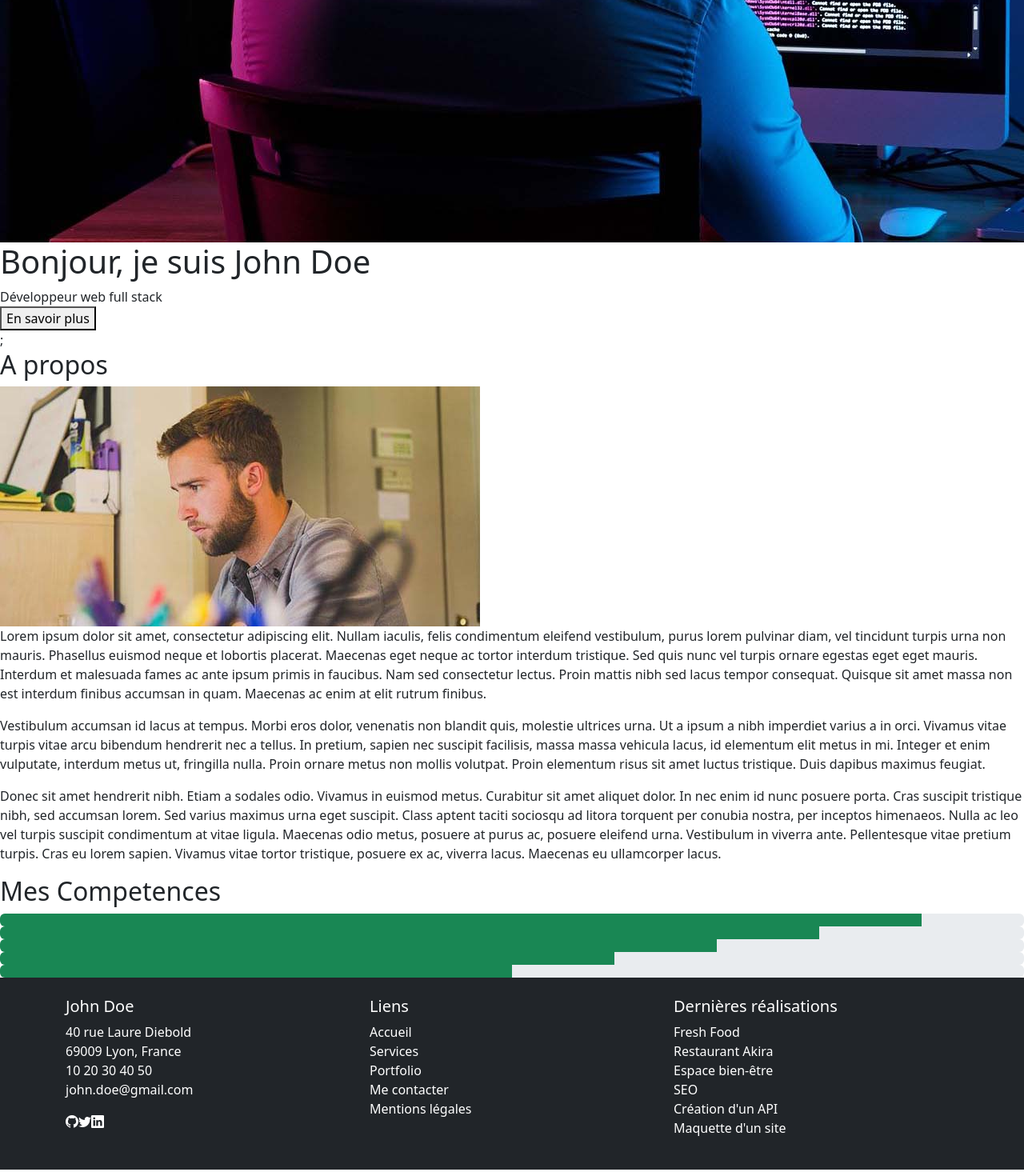
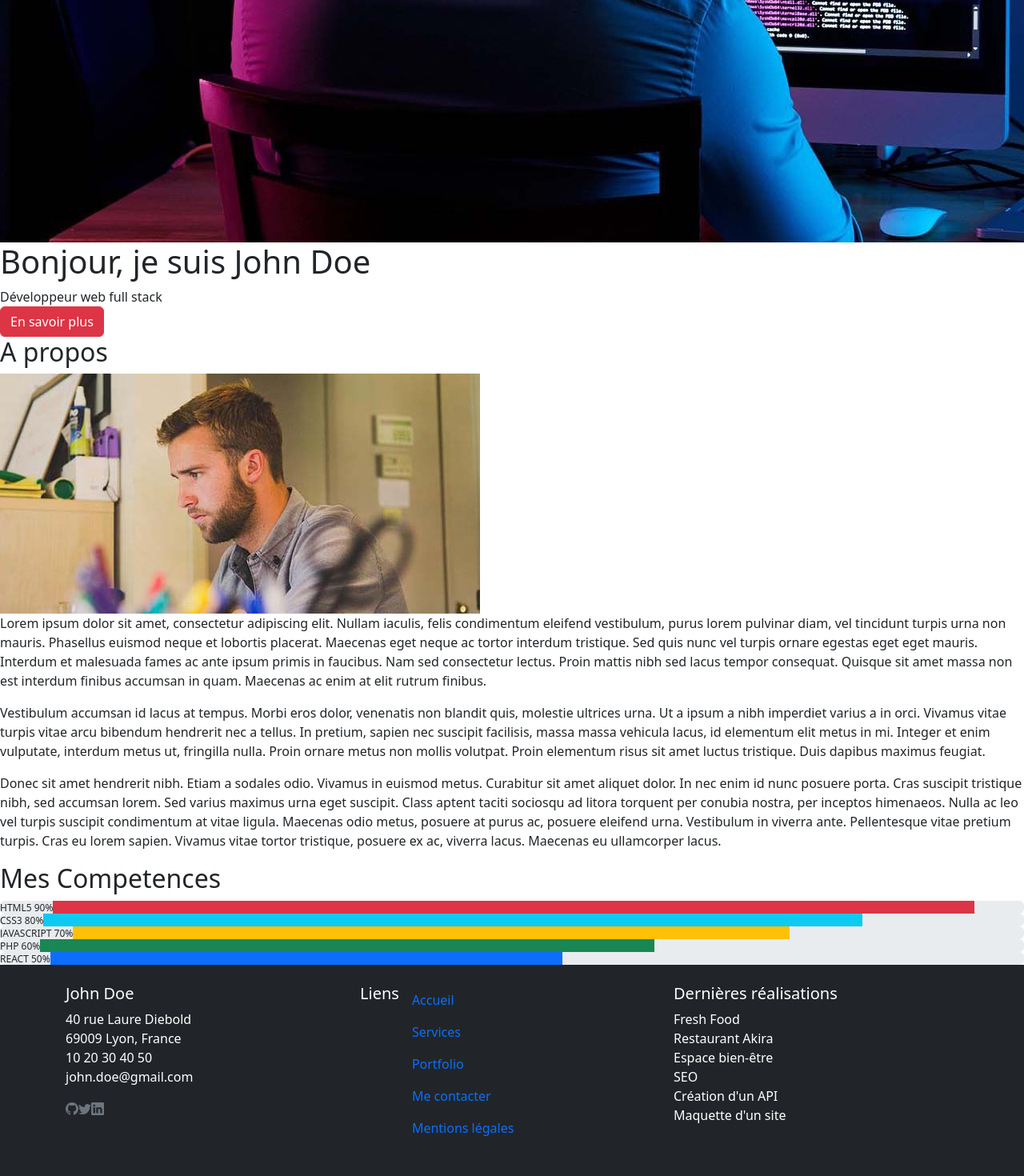
Before and after one commit to Lydie-pixel/portfolio_john_doe, a React (Create React App) app: page / in a window 1280 px wide. Shown: the part 853-2323 px from the top of the page at 80% size. Built offline with nearby package versions, Linux system fonts and the light colour scheme.

Commit message:
Modale faite ainsi de premier changement de couleur

```diff
--- a/src/components/Footer.js
+++ b/src/components/Footer.js
@@ -1,3 +1,5 @@
+import { NavLink } from "react-router-dom";
+
 function Footer() {
   return (
     <footer className="bg-dark text-white py-4">
@@ -11,19 +13,39 @@ function Footer() {
               10 20 30 40 50<br></br>
               john.doe@gmail.com
             </p>
-            <i className="bi-github"></i>
-            <i className="bi bi-twitter"></i>
-            <i className="bi bi-linkedin"></i>
+            <i className="bi-github text-secondary"></i>
+            <i className="bi bi-twitter text-secondary"></i>
+            <i className="bi bi-linkedin text-secondary"></i>
           </div>
 
-          <div className="col-md-4">
+          <div className="nav col-md-4">
             <h5>Liens</h5>
             <ul className="list-unstyled">
-              <li>Accueil</li>
-              <li>Services</li>
-              <li>Portfolio</li>
-              <li>Me contacter</li>
-              <li>Mentions légales</li>
+              <li>
+                <NavLink className="nav-link" to="/Home">
+                  Accueil
+                </NavLink>
+              </li>
+              <li>
+                <NavLink className="nav-link" to="/services">
+                  Services
+                </NavLink>
+              </li>
+              <li>
+                <NavLink className="nav-link" to="/portfolio">
+                  Portfolio
+                </NavLink>
+              </li>
+              <li>
+                <NavLink className="nav-link" to="/contact">
+                  Me contacter
+                </NavLink>
+              </li>
+              <li>
+                <NavLink className="nav-link" to="/legal">
+                  Mentions légales
+                </NavLink>
+              </li>
             </ul>
           </div>
 
--- a/src/components/Header.js
+++ b/src/components/Header.js
@@ -2,14 +2,14 @@ import { NavLink } from "react-router-dom";
 
 function Header() {
   return (
-    <header className="bg-light">
+    <header className="bg-dark text-white">
       <nav className="navbar navbar-expand-lg container">
         <a className="navbar-brand" href="/">
           John Doe
         </a>
 
         <button
-          className="navbar-toggler"
+          className="navbar-toggler nav-underline text-white"
           type="button"
           data-bs-toggle="collapse"
           data-bs-target="#navbarNav"
--- a/src/components/home/Competences.js
+++ b/src/components/home/Competences.js
@@ -1,15 +1,16 @@
-function Competences({ reussite }) {
+function Competences({ title, reussite, couleur }) {
   return (
     <div
       className="progress"
       role="progressbar"
-      aria-label="Success example"
+      aria-label={couleur + "example"}
       aria-valuenow={reussite}
       aria-valuemin="0"
       aria-valuemax="100"
     >
+      <span>{title} </span>
       <div
-        className="progress-bar bg-success"
+        className={`progress-bar bg-${couleur}`}
         style={{ width: reussite + "%" }}
       ></div>
     </div>
--- a/src/components/home/Hero.js
+++ b/src/components/home/Hero.js
@@ -6,7 +6,14 @@ function Hero() {
       <img src={heroImage} alt="Illustration accueil" />
       <h1>Bonjour, je suis John Doe</h1>
       <div>Développeur web full stack</div>
-      <button>En savoir plus</button>
+      <button
+        type="button"
+        className="btn btn-danger"
+        data-bs-toggle="modal"
+        data-bs-target="#githubModal"
+      >
+        En savoir plus
+      </button>
     </section>
   );
 }
--- a/src/components/home/Modale.js
+++ b/src/components/home/Modale.js
@@ -1,10 +1,25 @@
 function Modale() {
+  const githubUser = {
+    name: "John Doe",
+    login: "github-john-doe",
+    avatar_url: "https://avatars.githubusercontent.com/u/19842736?v=4",
+    html_url: "https://github.com/github-john-doe",
+    bio: "As we all know, John Doe's identity is unknown. I just wanted to contribute without being known.",
+    public_repos: 1,
+    followers: 19,
+    following: 0,
+  };
+
   return (
-    <div>
-      <div className="modal" tabindex="-1">
-        <div className="modal-dialog">
+    <div
+      className="modal fade"
+      id="githubModal"
+      tabIndex="-1"
+      aria-hidden="true"
+    >
+      <div className="modal-dialog modal-lg modal-dialog-centered">
         <div className="modal-content">
-            <div clclassNameass="modal-header">
+          <div className="modal-header">
             <h5 className="modal-title">Mon profil GitHub</h5>
             <button
               type="button"
@@ -13,9 +28,54 @@ function Modale() {
               aria-label="Close"
             ></button>
           </div>
+
           <div className="modal-body">
-              <p>Modal body text goes here.</p>
+            <div className="row align-items-center">
+              {/* Image */}
+              <div className="col-md-4 text-center">
+                <img
+                  src={githubUser.avatar_url}
+                  alt={githubUser.name}
+                  className="img-fluid mb-3"
+                />
               </div>
+
+              {/* Infos */}
+              <div className="col-md-8">
+                <p>
+                  <i className="bi bi-person me-2"></i>
+                  <a
+                    href={githubUser.html_url}
+                    target="_blank"
+                    rel="noreferrer"
+                  >
+                    {githubUser.name}
+                  </a>
+                </p>
+
+                <p>
+                  <i className="bi bi-card-text me-2"></i>
+                  {githubUser.bio}
+                </p>
+
+                <p>
+                  <i className="bi bi-box me-2"></i>
+                  Repositories : {githubUser.public_repos}
+                </p>
+
+                <p>
+                  <i className="bi bi-people me-2"></i>
+                  Followers : {githubUser.followers}
+                </p>
+
+                <p>
+                  <i className="bi bi-people me-2"></i>
+                  Following : {githubUser.following}
+                </p>
+              </div>
+            </div>
+          </div>
+
           <div className="modal-footer">
             <button
               type="button"
@@ -28,8 +88,6 @@ function Modale() {
         </div>
       </div>
     </div>
-      ;
-    </div>
   );
 }
 
--- a/src/components/portfolio/Card.js
+++ b/src/components/portfolio/Card.js
@@ -1,9 +1,17 @@
-function Card({ title, image, description }) {
+function Card({ title, image, description, outil }) {
   return (
-    <div className="card portfolio-card">
-      <img src={image} alt={title} />
-      <h3>{title}</h3>
-      <p>{description}</p>
+    <div className="card h-100 portfolio-card">
+      <img className="card-img-top" src={image} alt={title} />
+      <div className="card-body">
+        <h3 className="card-title">{title}</h3>
+        <p className="card-text">{description}</p>
+        <a href="#" className="btn btn-primary">
+          Voir le site
+        </a>
+      </div>
+      <section className="tool background-color $gray-300">
+        <span className="card-tool">{outil}</span>
+      </section>
     </div>
   );
 }
--- a/src/components/services/ServiceCard.js
+++ b/src/components/services/ServiceCard.js
@@ -1,7 +1,7 @@
 function ServiceCard({ icon, title, description }) {
   return (
-    <div className="card service-card">
-      <i className={`bi ${icon}`}></i>
+    <div className="card h-100 service-card">
+      <i className={`bi ${icon} text-primary`}></i>
       <h3>{title}</h3>
       <p>{description}</p>
     </div>
--- a/src/pages/js/Home.js
+++ b/src/pages/js/Home.js
@@ -12,11 +12,11 @@ function Home() {
       <Apropos />
       <h2>Mes Competences</h2>
       <div>
-        <Competences reussite="90" />
-        <Competences reussite="80" />
-        <Competences reussite="70" />
-        <Competences reussite="60" />
-        <Competences reussite="50" />
+        <Competences title="HTML5 90%" couleur="danger" reussite="90" />
+        <Competences title="CSS3 80%" couleur="info" reussite="80" />
+        <Competences title="JAVASCRIPT 70%" couleur="warning" reussite="70" />
+        <Competences title="PHP 60%" couleur="success" reussite="60" />
+        <Competences title="REACT 50%" couleur="primary" reussite="50" />
       </div>
     </main>
   );
--- a/src/pages/js/Portfolio.js
+++ b/src/pages/js/Portfolio.js
@@ -14,41 +14,63 @@ function Realisations() {
       <h1>Portfolio</h1>
       <div>Voici quelques-une de mes réalisations.</div>
 
+      <div className="container">
+        <div className="row g-4">
+          <div className="col-md-4">
             <Card
               title="Fresh Food"
               image={projet1}
               description="Site de vente de produit frais en ligne"
+              outil="Site réalié avec PHP et MySQL"
             />
+          </div>
 
+          <div className="col-md-4">
             <Card
               title="Restaurant Akira"
               image={projet2}
               description="Site de vente de produit frais en ligne"
+              outil="Site réalié avec WordPress"
             />
+          </div>
 
+          <div className="col-md-4">
             <Card
               title="Espace bien-être"
               image={projet3}
               description="Site de vente de produit frais en ligne"
+              outil="Site réalié avec LARAVEL"
             />
+          </div>
 
+          <div className="col-md-4">
             <Card
               title="SEO"
               image={projet4}
               description="Amélioration du référencement d'un site de e-commerce"
+              outil="Utilisation des outils SEO"
             />
+          </div>
 
+          <div className="col-md-4">
             <Card
               title="Création d'un API"
               image={projet5}
               description="Création d'un API RESTFULL publique"
+              outil="PHP - SYMFONY"
             />
+          </div>
 
+          <div className="col-md-4">
             <Card
               title="Maquette d'un site web"
               image={projet6}
               description="Création du prototype d'un site"
+              outil=" Réalisé avec FIGMA"
             />
+          </div>
+        </div>
+      </div>
     </section>
   );
 }
--- a/src/pages/js/Services.js
+++ b/src/pages/js/Services.js
@@ -8,24 +8,34 @@ function Services() {
       <h1>Services</h1>
       <div>Voici les prestations sur lesquelles je peux intervenir</div>
 
+      <div className="container">
+        <div className="row g-4">
+          <div className="col-md-4">
             <ServiceCard
               icon="bi-brush"
               title="UX Design"
               description="L'UX Design est une discipline qui consiste à concevoir des produits (site web, applications mobiles, logiciels, objets connectés, est) en plaçant l'utilisateur au centre des préoccupations.L'objectif est de rendre l'expérience utilisateur la plus fuide et agréable possible."
             />
+          </div>
 
+          <div className="col-md-4">
             <ServiceCard
               icon="bi-code-slash"
               title="Développement Web"
               description="Le développement de site web consistre à créer des sites internet en utilisant des langages de programmation (HTML, CSS, JavaScript, PHP, ect) et des frameworks (Bootstrap, React, Angular, ect.)."
             />
+          </div>
 
+          <div className="col-md-4">
             <ServiceCard
               icon="bi-search"
               title="Référencement"
               description="Le référencement naturel (SEO) est une technique qui consiste à optiniser un site web pour le faire remonter dans les résultats des moteurs de recherche (Google, Bing, Yahoo, etc.). L'objectif est d'attirer un maximum de visiteur qualifiés sur le site."
             />
           </div>
+        </div>
+      </div>
+    </div>
   );
 }
 export default Services;
```
Lines whose indentation alone changed are shown as unchanged.
